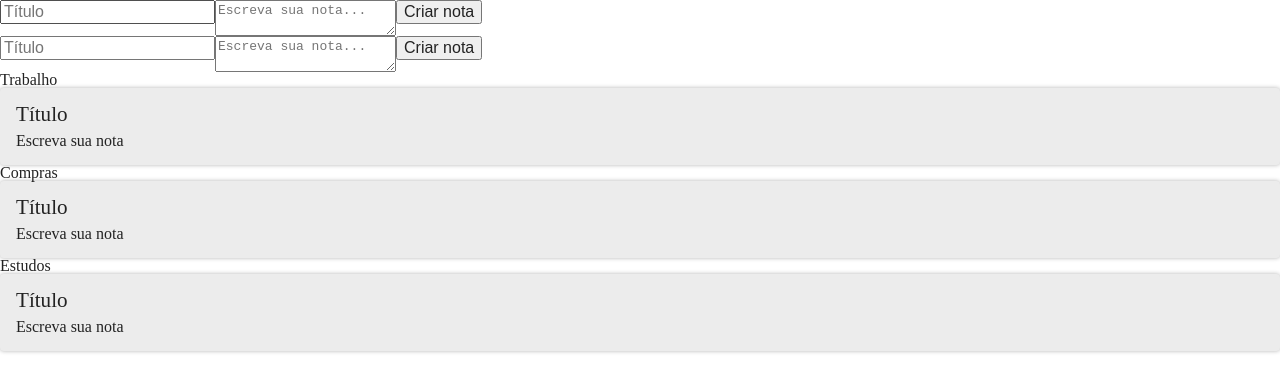
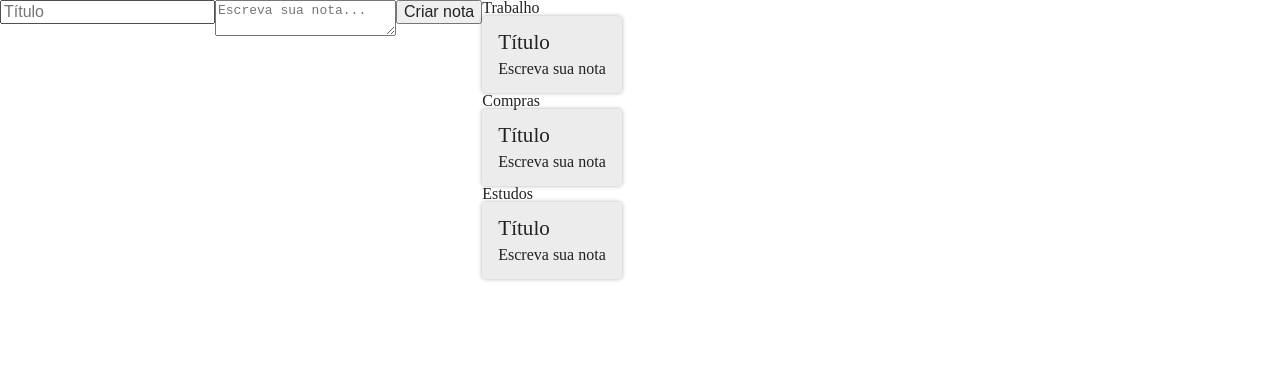
Before and after one commit to BernardoMoschen/Studies, a React (Create React App) app in the folder ReactJS/FormaçaoReactJs/ceep/: page / in a window 1280 px wide. Shown: the top 392 px of the page. Built offline with nearby package versions, Linux system fonts and the light colour scheme.

Commit message:
refactor: refactor code

```diff
--- a/ReactJS/FormaçaoReactJs/ceep/src/App.js
+++ b/ReactJS/FormaçaoReactJs/ceep/src/App.js
@@ -7,16 +7,11 @@ import './assets/index.css';
 export class App extends Component {
   render() {
     return (
-      <section>
-      <form>
-        <input type="text" placeholder="Título" />
-        <textarea placeholder="Escreva sua nota..." />
-        <button>Criar nota</button>
-      </form>
-      <FormularioCadastro/>
-      <ListaDeNotas />
-    </section>
-    )
+      <section className="conteudo">
+        <FormularioCadastro />
+        <ListaDeNotas />
+      </section>
+    );
   }
 }
 
```
